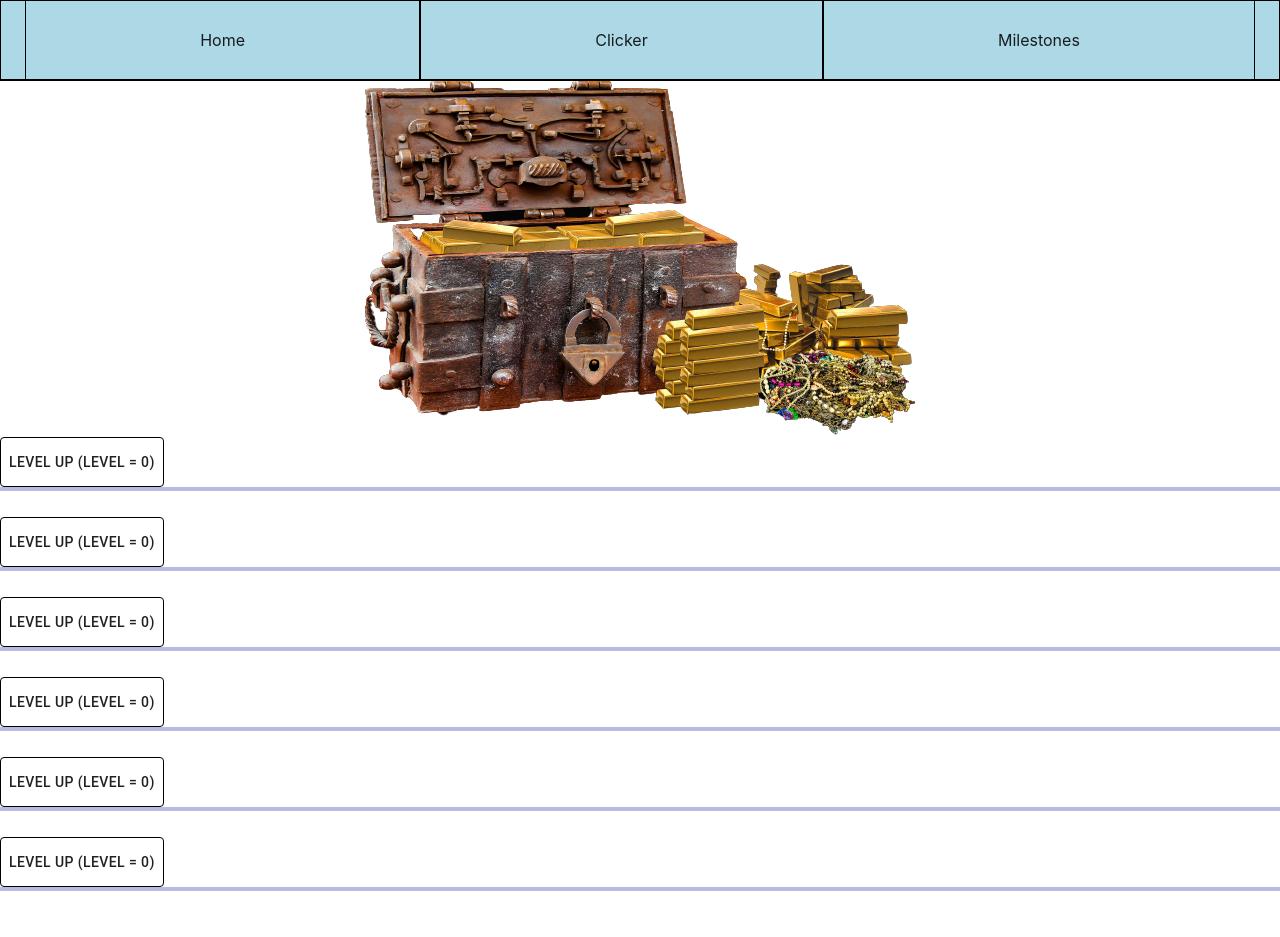
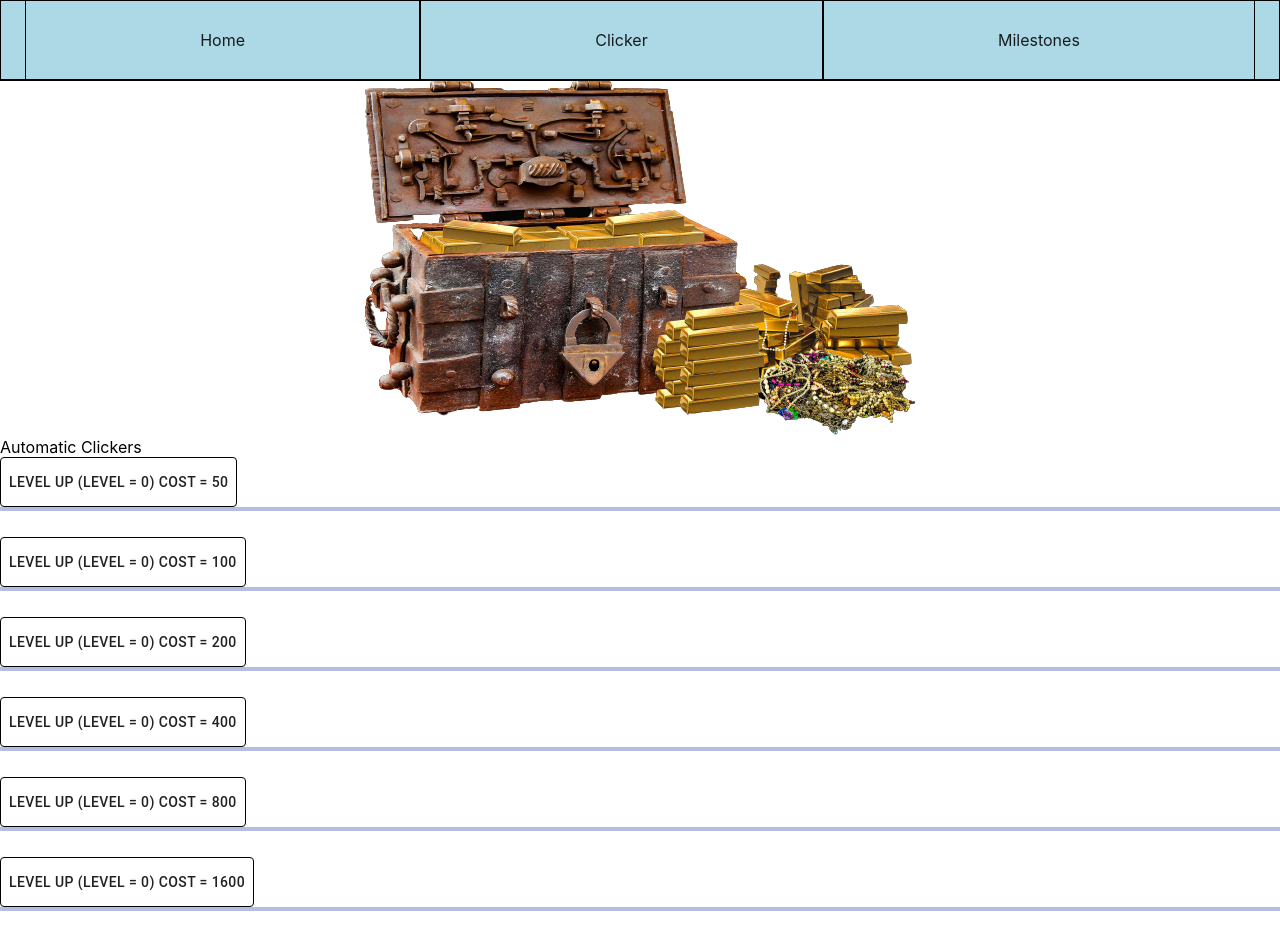
Before and after one commit to MicR12345/PrzedmiotFakultatywny, a React (Create React App) app in the folder yarrrr/: page /Clicker in a window 1280 px wide. Shown: the top 937 px of the page. Built offline with nearby package versions, Linux system fonts and the light colour scheme.

Commit message:
Clickers

```diff
--- a/yarrrr/src/components/PassiveClicker.tsx
+++ b/yarrrr/src/components/PassiveClicker.tsx
@@ -14,6 +14,11 @@ const useStyles = makeStyles({
       height:'80px',
 
   },
+  Buttons:{
+    display:'flex',
+    alignItems:'left'
+
+  },
   Button:{
     height:'50px',
     border:'1px solid black',
@@ -22,9 +27,11 @@ const useStyles = makeStyles({
 
 
 const PassiveClicker:React.FC<PassiveClickerProps> = ({value, time, ClickerNumber}) => {
+const ClickCounter2 = JSON.parse(window.localStorage.getItem('ClickCounter') || JSON.stringify(ClickCounterDefault));
 const classes = useStyles();
 const [timer,setTimerState] = React.useState(0);
-const [level,setLevel] = React.useState(0);
+const [level,setLevel] = React.useState(ClickCounter2.passiveClicker[ClickerNumber]);
+const cost = (value * level * level) + (50 * value);
 React.useEffect(() => {
     const AddNewNumber = () =>{
         const ClickCounter = JSON.parse(window.localStorage.getItem('ClickCounter') || JSON.stringify(ClickCounterDefault));
@@ -43,9 +50,21 @@ React.useEffect(() => {
     }, 100);
     return () => clearInterval(interval)
   }, [time,timer,value,level,ClickerNumber]);
+  const LevelUp = () => {
+    const ClickCounter = JSON.parse(window.localStorage.getItem('ClickCounter') || JSON.stringify(ClickCounterDefault));
+    if(ClickCounter.count>=cost){
+    let multipliers = ClickCounter.passiveClicker;
+    multipliers[ClickerNumber] ++;
+    setLevel(level+1);
+    StoreClickData(ClickCounter.count-(cost),ClickCounter.clickMultiplier,multipliers);
+    }
+  }
 return(
 <div className={classes.PassiveClicker}>
-    <Button className={classes.Button}>Level Up (Level = {level})</Button>
+  <div className={classes.Buttons}>
+    <Button className={classes.Button} onClick={LevelUp}>Level Up (Level = {level}) Cost = {cost}</Button>
+
+  </div>
     <LinearProgress variant="determinate" value={timer/time * 100}/>
 </div>
 );
--- a/yarrrr/src/views/YarrrrClicker/yarrrrClicker.tsx
+++ b/yarrrr/src/views/YarrrrClicker/yarrrrClicker.tsx
@@ -8,6 +8,7 @@ const YarrrrClicker = () => {
         <div>
             <NavPanel/>
             <ClickerObject/>
+            Automatic Clickers
             <PassiveClicker value={1} time={1000} ClickerNumber={1} />
             <PassiveClicker value={2} time={2000} ClickerNumber={2} />
             <PassiveClicker value={4} time={4000} ClickerNumber={3} />
```
